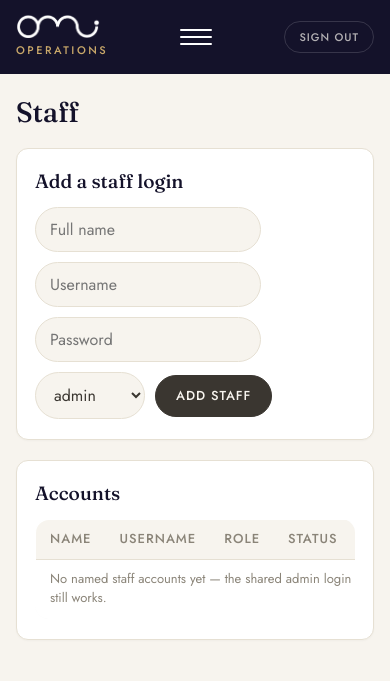
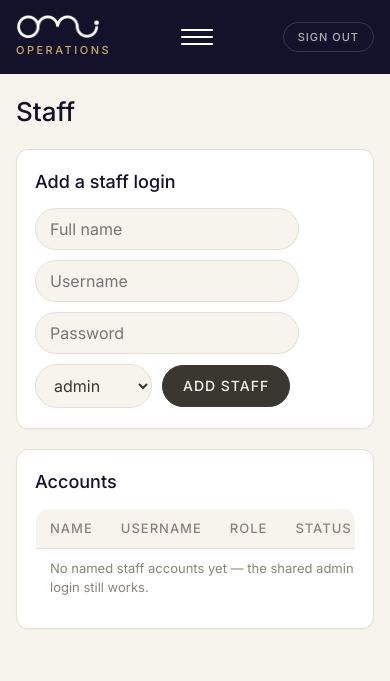
Before and after one commit to Oceanorealty/omi-holiday-ops, a FastAPI app: page /staff in a window 390 px wide. Shown: the top 681 px of the page. Run offline with FastAPI, Linux system fonts and the light colour scheme.

Commit message:
Use a consistent responsive Inter type scale

```diff
--- a/app/static/style.css
+++ b/app/static/style.css
@@ -13,8 +13,8 @@
   --ok-bg: #e6efe1;
   --ok-ink: #3f6b3a;
 
-  --font-display: "Fraunces", "Songti SC", "STSong", "Noto Serif CJK SC", Georgia, serif;
-  --font-body: "Jost", -apple-system, BlinkMacSystemFont, "Segoe UI", "PingFang SC", "Hiragino Sans GB", "Microsoft YaHei", Arial, sans-serif;
+  --font-display: "Inter", -apple-system, BlinkMacSystemFont, "Segoe UI", "PingFang SC", "Hiragino Sans GB", "Microsoft YaHei", Arial, sans-serif;
+  --font-body: "Inter", -apple-system, BlinkMacSystemFont, "Segoe UI", "PingFang SC", "Hiragino Sans GB", "Microsoft YaHei", Arial, sans-serif;
 }
 
 * { box-sizing: border-box; }
@@ -77,7 +77,7 @@ nav a {
   padding: 8px 14px;
   color: rgba(247, 244, 238, 0.75);
   text-decoration: none;
-  font-size: 12px;
+  font-size: 13px;
   font-weight: 500;
   letter-spacing: 1.2px;
   text-transform: uppercase;
@@ -133,17 +133,17 @@ nav a.active { color: var(--gold); background: rgba(201, 168, 106, 0.12); }
 h1 {
   font-family: var(--font-display);
   font-weight: 500;
-  font-size: clamp(1.75rem, 1.3rem + 1.1vw, 2.25rem);
-  line-height: 1.15;
-  letter-spacing: -0.01em;
+  font-size: 28px;
+  line-height: 1.25;
+  letter-spacing: 0;
   margin: 0;
   color: var(--navy);
 }
 h2 {
   font-family: var(--font-display);
   font-weight: 500;
-  font-size: clamp(1.2rem, 1.05rem + 0.45vw, 1.5rem);
-  line-height: 1.25;
+  font-size: 19px;
+  line-height: 1.35;
   margin: 0 0 14px;
   color: var(--navy);
 }
@@ -287,7 +287,7 @@ textarea {
   color: var(--charcoal);
   cursor: pointer;
   font-family: var(--font-body);
-  font-size: 13px;
+  font-size: 14px;
   font-weight: 500;
   letter-spacing: 1px;
   text-transform: uppercase;
@@ -297,7 +297,7 @@ textarea {
 .btn.primary { background: var(--charcoal); color: var(--cream); border-color: var(--charcoal); }
 .btn.tiny { padding: 5px 12px; font-size: 10px; letter-spacing: 0.5px; }
 
-.muted { color: var(--muted); font-size: 13px; }
+.muted { color: var(--muted); font-size: 14px; }
 
 input[type="checkbox"] { accent-color: var(--gold-deep); }
 
@@ -311,10 +311,17 @@ select {
   color: var(--charcoal);
 }
 
+@media (min-width: 861px) {
+  h1 { font-size: 30px; }
+  h2 { font-size: 20px; }
+}
+
 @media (max-width: 560px) {
   .topbar { padding: 14px 16px; }
   .container { padding: 22px 16px; }
   .page-head { align-items: flex-start; gap: 12px; margin-bottom: 20px; }
+  h1 { font-size: 26px; }
+  h2 { font-size: 18px; }
   .card { padding: 20px 18px; border-radius: 12px; }
   .banner { font-size: 15px; line-height: 1.5; }
   .table th, .table td { padding: 12px 14px; }
--- a/app/templates/base.html
+++ b/app/templates/base.html
@@ -6,7 +6,7 @@
   <title>{% block title %}Omi Holiday — Operations{% endblock %}</title>
   <link rel="preconnect" href="https://fonts.googleapis.com" />
   <link rel="preconnect" href="https://fonts.gstatic.com" crossorigin />
-  <link href="https://fonts.googleapis.com/css2?family=Fraunces:ital,opsz,wght@0,9..144,300;0,9..144,500;0,9..144,600;1,9..144,400;1,9..144,500&family=Jost:wght@400;500;600&display=swap" rel="stylesheet" />
+  <link href="https://fonts.googleapis.com/css2?family=Inter:wght@400;500;600;700&display=swap" rel="stylesheet" />
   <link rel="stylesheet" href="/static/style.css" />
 </head>
 <body>
--- a/app/templates/cleaner_portal.html
+++ b/app/templates/cleaner_portal.html
@@ -6,7 +6,7 @@
   <title>{% if cleaner %}{{ cleaner.name }} — {% endif %}Cleaner Portal — Omi Holiday</title>
   <link rel="preconnect" href="https://fonts.googleapis.com" />
   <link rel="preconnect" href="https://fonts.gstatic.com" crossorigin />
-  <link href="https://fonts.googleapis.com/css2?family=Fraunces:ital,opsz,wght@0,9..144,500;1,9..144,400&family=Jost:wght@400;500;600&display=swap" rel="stylesheet" />
+  <link href="https://fonts.googleapis.com/css2?family=Inter:wght@400;500;600;700&display=swap" rel="stylesheet" />
   <link rel="stylesheet" href="/static/style.css" />
 </head>
 <body style="background:var(--cream)">
--- a/app/templates/guest_portal.html
+++ b/app/templates/guest_portal.html
@@ -6,7 +6,7 @@
   <title>{% if booking %}{{ booking.property.name }} — {% endif %}Your Stay — Omi Holiday</title>
   <link rel="preconnect" href="https://fonts.googleapis.com" />
   <link rel="preconnect" href="https://fonts.gstatic.com" crossorigin />
-  <link href="https://fonts.googleapis.com/css2?family=Fraunces:ital,opsz,wght@0,9..144,500;1,9..144,400&family=Jost:wght@400;500;600&display=swap" rel="stylesheet" />
+  <link href="https://fonts.googleapis.com/css2?family=Inter:wght@400;500;600;700&display=swap" rel="stylesheet" />
   <link rel="stylesheet" href="/static/style.css" />
 </head>
 <body style="background:var(--cream)">
--- a/app/templates/login.html
+++ b/app/templates/login.html
@@ -6,7 +6,7 @@
   <title>Sign in — Omi Holiday Operations</title>
   <link rel="preconnect" href="https://fonts.googleapis.com" />
   <link rel="preconnect" href="https://fonts.gstatic.com" crossorigin />
-  <link href="https://fonts.googleapis.com/css2?family=Fraunces:ital,opsz,wght@0,9..144,500;1,9..144,400&family=Jost:wght@400;500;600&display=swap" rel="stylesheet" />
+  <link href="https://fonts.googleapis.com/css2?family=Inter:wght@400;500;600;700&display=swap" rel="stylesheet" />
   <style>
     * { box-sizing: border-box; }
     body {
@@ -16,7 +16,7 @@
       align-items: center;
       justify-content: center;
       background: #14122a;
-      font-family: "Jost", -apple-system, BlinkMacSystemFont, "Segoe UI", "PingFang SC", "Hiragino Sans GB", "Microsoft YaHei", Arial, sans-serif;
+      font-family: "Inter", -apple-system, BlinkMacSystemFont, "Segoe UI", "PingFang SC", "Hiragino Sans GB", "Microsoft YaHei", Arial, sans-serif;
       font-size: 16px;
       line-height: 1.5;
       text-size-adjust: 100%;
--- a/app/templates/owner_portal.html
+++ b/app/templates/owner_portal.html
@@ -6,7 +6,7 @@
   <title>{% if property %}{{ property.name }} — {% endif %}Owner Portal — Omi Holiday</title>
   <link rel="preconnect" href="https://fonts.googleapis.com" />
   <link rel="preconnect" href="https://fonts.gstatic.com" crossorigin />
-  <link href="https://fonts.googleapis.com/css2?family=Fraunces:ital,opsz,wght@0,9..144,500;1,9..144,400&family=Jost:wght@400;500;600&display=swap" rel="stylesheet" />
+  <link href="https://fonts.googleapis.com/css2?family=Inter:wght@400;500;600;700&display=swap" rel="stylesheet" />
   <link rel="stylesheet" href="/static/style.css" />
 </head>
 <body style="background:var(--cream)">
```
